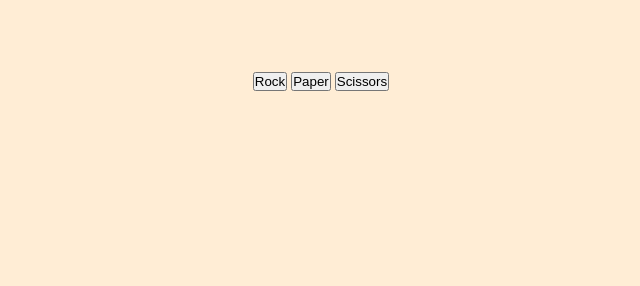
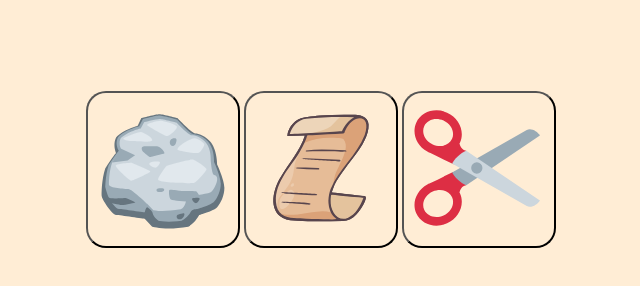
Before and after one commit to Eddie-Thiiru/Rock-Paper-Scissors, a website: page index.html in a window 1280 px wide. Shown: the part 184-470 px from the top of the page, without its empty margins (319-959 px from the left). Drawn offline with Linux system fonts and the light colour scheme.

Commit message:
Add svg icons

```diff
--- a/index.html
+++ b/index.html
@@ -11,9 +11,15 @@
       <h1>Rock Paper Scissors</h1>
       <div class="game-status"></div>
       <div class="button-container">
-        <button type="button" value="rock">Rock</button>
-        <button type="button" value="paper">Paper</button>
-        <button type="button" value="scissors">Scissors</button>
+        <button type="button" value="rock">
+          <img src="./images/rock.svg" alt="" />
+        </button>
+        <button type="button" value="paper">
+          <img src="./images/paper.svg" alt="" />
+        </button>
+        <button type="button" value="scissors">
+          <img src="./images/scissors.svg" alt="" />
+        </button>
       </div>
       <div class="game-points"></div>
     </div>
--- a/styles.css
+++ b/styles.css
@@ -14,8 +14,8 @@ body {
   height: 100%;
   width: 100%;
   display: grid;
-  grid-template-columns: 1fr 5fr 1fr;
-  grid-template-rows: 2fr 50px 5fr 2fr;
+  grid-template-columns: 1fr minmax(520px, 5fr) 1fr;
+  grid-template-rows: 2fr 50px 4fr 2fr;
   justify-items: center;
 }
 
@@ -39,3 +39,23 @@ h1,
   grid-column: 2/ 3;
   grid-row: 4 / 5;
 }
+
+button {
+  /* border: none; */
+  border-radius: 20px;
+  background-color: #ffedd5;
+}
+
+img {
+  height: 150px;
+  width: 150px;
+  padding: 10px;
+}
+
+button:last-child > img {
+  transform: rotate(-90deg);
+}
+
+button:hover {
+  background-color: aqua;
+}
```
Also changed, not shown: images/paper.svg (added), images/rock.svg (added), images/scissors.svg (added).
